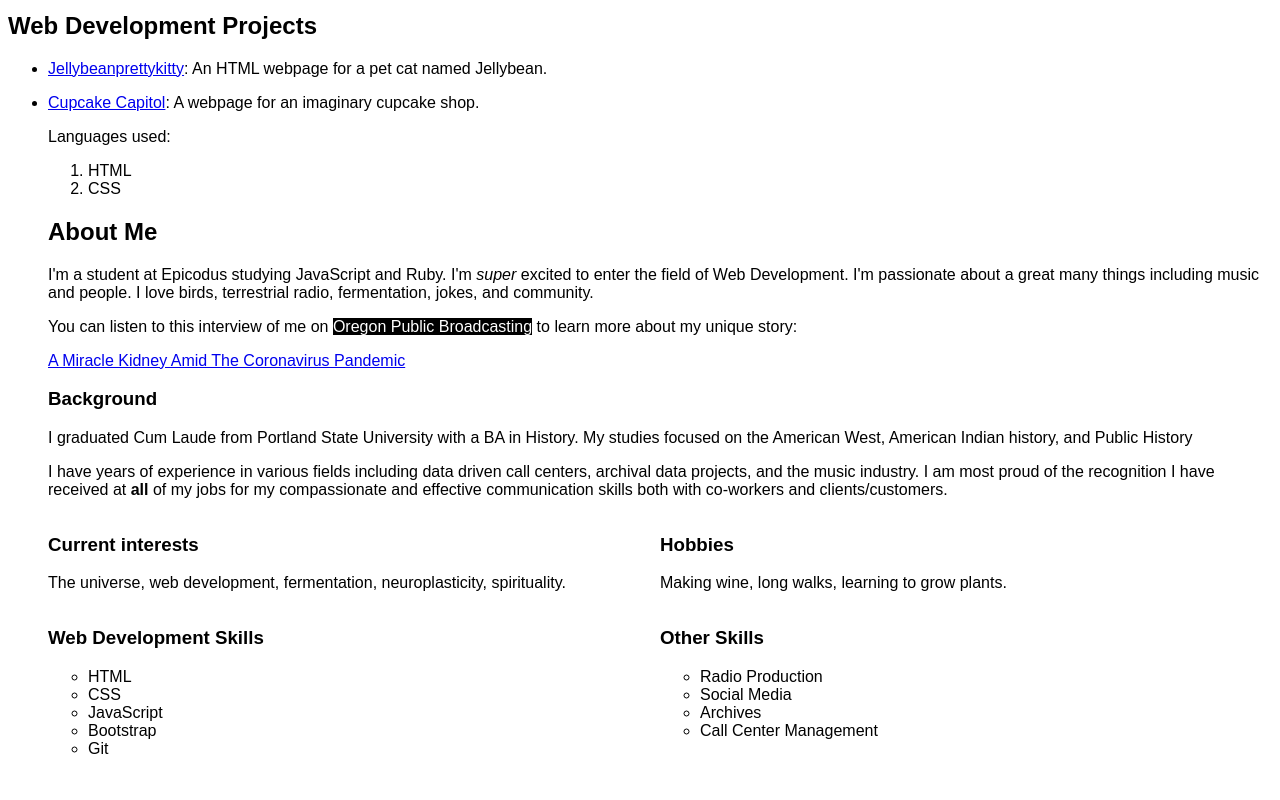
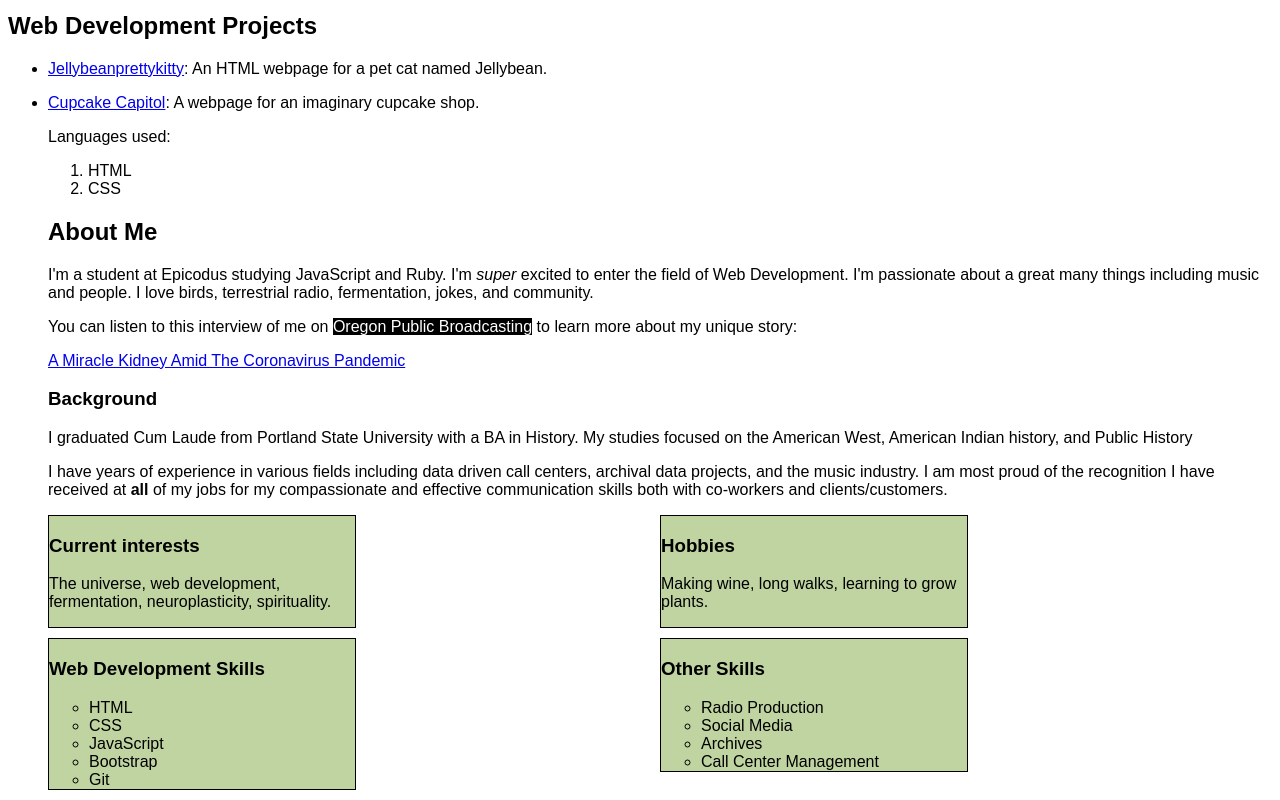
Before and after one commit to HR-Williams/hr-williams-portfolio, a plain HTML site: page index.html in a window 1280 px wide. Shown: the part 711-1511 px from the top of the page. Before the commit the page ends 1469 px from the top, so only its background shows below. Drawn offline with Linux system fonts and the light colour scheme.

Commit message:
Put Interest and Skills columns inside styled boxes using box model

```diff
--- a/css/styles.css
+++ b/css/styles.css
@@ -11,3 +11,11 @@ body {
   width: 50%;
   float: left;
 }
+
+.box  {
+  width: 50%;
+  border: solid black;
+  border-width: 1px;
+  background-color: rgb(192, 212, 161);
+  margin-bottom: 10px;
+}
--- a/index.html
+++ b/index.html
@@ -28,14 +28,19 @@
     <p>I graduated Cum Laude from Portland State University with a BA in History. My studies focused on the American West, American Indian history, and Public History</p>
     <p>I have years of experience in various fields including data driven call centers, archival data projects, and the music industry. I am most proud of the recognition I have received at <strong>all</strong> of my jobs for my compassionate and effective communication skills both with co-workers and clients/customers.</p>
     <div class="column">
+      <div class="box">
         <h3>Current interests</h3>
         <p>The universe, web development, fermentation, neuroplasticity, spirituality.</p>
       </div>
+    </div>
     <div class="column">
+      <div class="box">
         <h3>Hobbies</h3>
         <p>Making wine, long walks, learning to grow plants.</p>
       </div>
+    </div>
       <div class="column">
+        <div class="box">
           <h3>Web Development Skills</h3>
           <ul>
             <li>HTML</li>
@@ -45,7 +50,9 @@
             <li>Git</li>
           </ul>
         </div>
+    </div>
     <div class="column">
+      <div class="box">
         <h3>Other Skills</h4>
         <ul>
           <li>Radio Production</li>
@@ -54,5 +61,6 @@
           <li>Call Center Management</li>
         </ul>
       </div>
+    </div>
   </body>
 </html>
```
Lines whose indentation alone changed are shown as unchanged.
